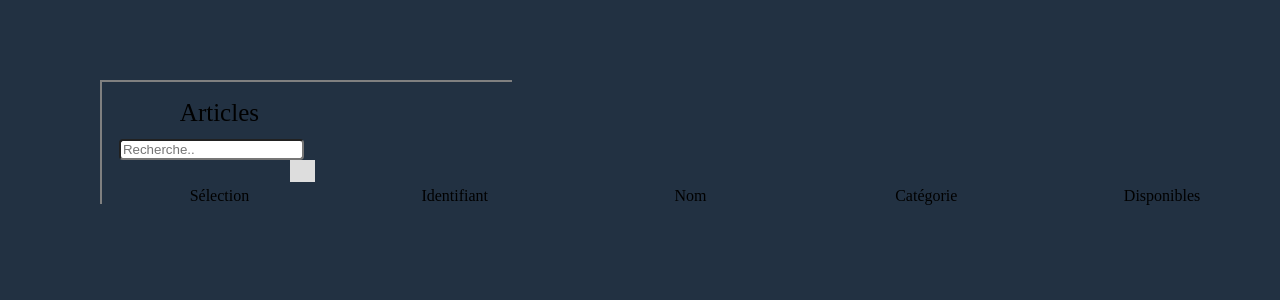
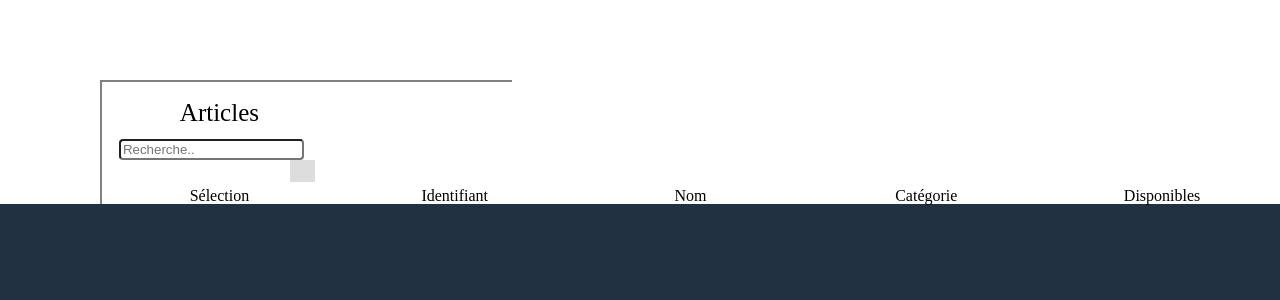
Before and after one commit to eloiselle/InventaireJEYBOX, a PHP site: page /article.php in a window 1280 px wide. Shown: the part 53-353 px from the top of the page. Run offline with PHP 8.4, Linux system fonts and the light colour scheme; lists and menus that the app fills with data are empty.

Commit message:
Rearranged some elements in the table (notably, it's background color so it's more visible)

```diff
--- a/css/style.css
+++ b/css/style.css
@@ -146,9 +146,12 @@ nav ul li img {
 /* End of nav bar */
 
 .itemSelection {
+  background-color: white;
+
+  display:inline-block;
   padding-top: 80px;
-  margin-left: 100px;
-  display:inline-block;
+  padding-left: 100px;
+  width: 100%;
 }
 
 .itemSelection tr {
```
